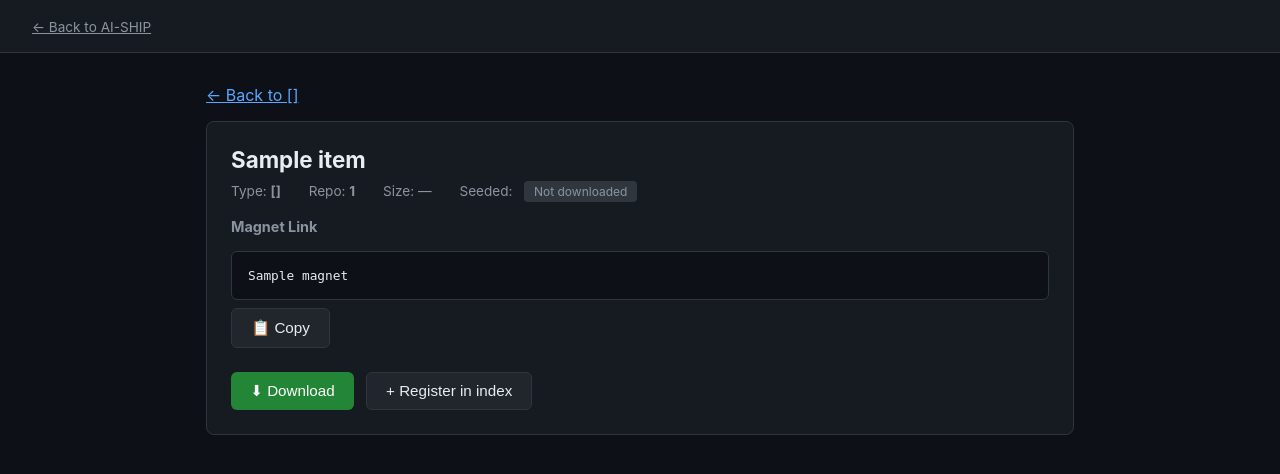
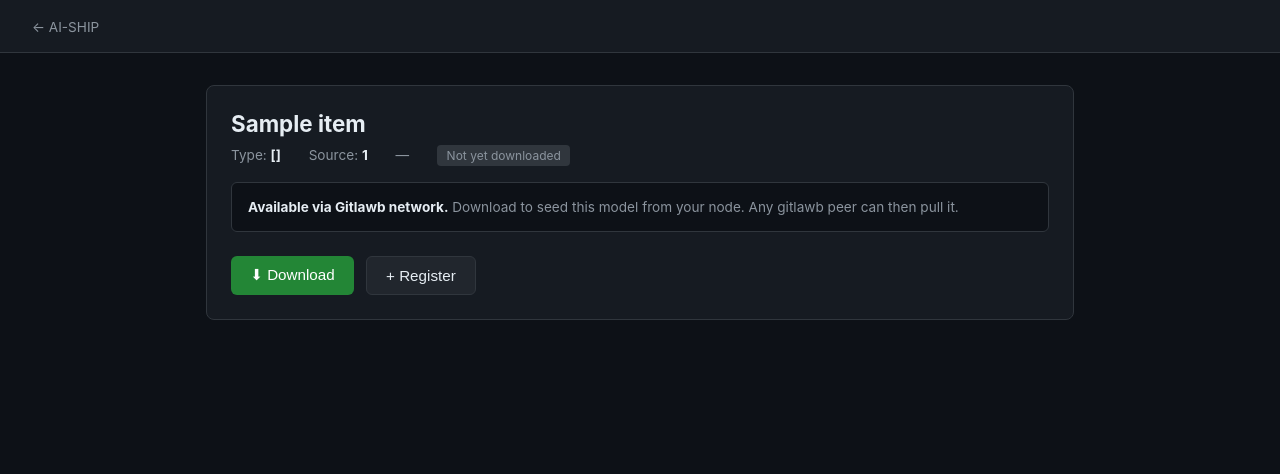
Before and after one commit to Franzferdinan51/ai-ship, a Flask app: template templates/item.html in a window 1280 px wide. Shown: the top 474 px of the page. Run offline with Flask 3, Linux system fonts and the light colour scheme; the template is opened without the code that fills it: most values are stand-ins (such as "Sample title", 1, 10 or a date in 2020); parts of the project's set-up code (start-up, migrations or seed data) failed here and were passed over.

Commit message:
Remove torrent layer — pure gitlawb-only build
- torrent.py deleted — Gitlawb handles decentralized distribution
- app.py updated — removed torrent/magnet references
- requirements.txt — torf removed
- README.md updated — gitlawb as primary infrastructure
- templates simplified — removed torrent/magnet UI elements
- All content remains on disk: torrent.py was never committed

```diff
--- a/app.py
+++ b/app.py
@@ -1,14 +1,13 @@
 """
-AI-SHIP — Web UI
-Decentralized mirror for AI models and datasets.
+AI-SHIP Web UI
+Decentralized mirror for AI models and datasets — built on Gitlawb.
 Run: python app.py
 """
-import os, sys
-from flask import Flask, render_template, request, jsonify, send_file
-from db import get_all, get_by_slug, add_or_get, stats, count_items, mark_seeding, mark_downloaded
+import os
+from flask import Flask, render_template, request, jsonify
+from db import get_all, get_by_slug, add_or_get, stats, count_items, mark_downloaded
 from downloader import download_model, download_dataset, list_hf_models, list_hf_datasets
-from torrent import create_and_save
-from config import WEB_HOST, WEB_PORT, MODELS_DIR, DATASETS_DIR, TORRENTS_DIR
+from config import WEB_HOST, WEB_PORT, MODELS_DIR, DATASETS_DIR
 
 app = Flask(__name__)
 app.config['TEMPLATES_AUTO_RELOAD'] = True
@@ -45,7 +44,7 @@ def item_page(slug):
         return "Not found", 404
     return render_template('item.html', item=item)
 
-# ─── API ──────────────────────────────────────────────────────────────────────
+# ─── API ─────────────────────────────────────────────────────────────────────
 
 @app.route('/api/stats')
 def api_stats():
@@ -60,9 +59,10 @@ def api_search():
 
 @app.route('/api/download', methods=['POST'])
 def api_download():
-    data = request.json
-    item_type = data.get('type')   # 'model' or 'dataset'
-    repo_id   = data.get('repo_id')
+    """Download a model or dataset from HuggingFace and register it in the index."""
+    data     = request.json
+    item_type = data.get('type')    # 'model' or 'dataset'
+    repo_id  = data.get('repo_id')
     if not repo_id or item_type not in ('model', 'dataset'):
         return jsonify({'error': 'Invalid request'}), 400
 
@@ -74,41 +74,33 @@ def api_download():
     if path is None:
         return jsonify({'error': result}), 500
 
-    # Create torrent for downloaded content
     dest_dir = MODELS_DIR if item_type == 'model' else DATASETS_DIR
     name = repo_id.replace('/', '_')
-    try:
-        t_path, magnet = create_and_save(path, name, output_dir=TORRENTS_DIR)
-        item_id = add_or_get(item_type, repo_id, repo_id.split('/')[-1],
-                             name, os.path.getsize(path),
-                             magnet=magnet, torrent_file=t_path)
-        mark_downloaded(item_id)
-        return jsonify({'ok': True, 'path': path, 'magnet': magnet,
-                        'torrent': t_path})
-    except Exception as e:
-        return jsonify({'ok': True, 'path': path, 'error': str(e)})
+    item_id = add_or_get(
+        item_type, repo_id,
+        title=repo_id.split('/')[-1],
+        filename=name,
+        size_bytes=os.path.getsize(path) if os.path.exists(path) else 0,
+    )
+    mark_downloaded(item_id)
+    return jsonify({
+        'ok': True,
+        'path': path,
+        'id': item_id,
+    })
 
 @app.route('/api/add', methods=['POST'])
 def api_add():
-    """Register a model/dataset without downloading — just index it."""
-    data = request.json
+    """Register a HuggingFace model or dataset in the index without downloading."""
+    data     = request.json
     item_type = data.get('type')
-    repo_id   = data.get('repo_id')
-    title     = data.get('title', repo_id)
+    repo_id  = data.get('repo_id')
+    title    = data.get('title', repo_id)
     if not item_type or not repo_id:
         return jsonify({'error': 'Invalid'}), 400
     item_id = add_or_get(item_type, repo_id, title, f'HF:{repo_id}')
     return jsonify({'ok': True, 'id': item_id})
 
-@app.route('/torrents/<slug>')
-def serve_torrent(slug):
-    item = get_by_slug(slug)
-    if not item or not item.get('torrent_file'):
-        return "Torrent not found", 404
-    return send_file(item['torrent_file'],
-                     as_attachment=True,
-                     download_name=f"{slug}.torrent")
-
 if __name__ == '__main__':
     print(f"Starting AI-SHIP at http://{WEB_HOST}:{WEB_PORT}")
     app.run(host=WEB_HOST, port=WEB_PORT, debug=True)
--- a/templates/item.html
+++ b/templates/item.html
@@ -3,69 +3,59 @@
 <head>
 <meta charset="UTF-8">
 <meta name="viewport" content="width=device-width, initial-scale=1.0">
-<title>{{ item_type|title }} — AI-SHIP</title>
+<title>{{ item.title[:40] }} — AI-SHIP</title>
 <style>
   * { box-sizing: border-box; margin: 0; padding: 0; }
   body { font-family: -apple-system, BlinkMacSystemFont, 'Segoe UI', sans-serif;
          background: #0d1117; color: #e6edf3; }
-  a { color: #58a6ff; }
-  header { background: #161b22; border-bottom: 1px solid #30363d;
-           padding: 1rem 2rem; }
+  a { color: #58a6ff; text-decoration: none; }
+  header { background: #161b22; border-bottom: 1px solid #30363d; padding: 1rem 2rem; }
   header a { color: #8b949e; font-size: 0.85rem; }
   main { max-width: 900px; margin: 2rem auto; padding: 0 1rem; }
-  .item-card { background: #161b22; border: 1px solid #30363d;
-               border-radius: 8px; padding: 1.5rem; }
-  .item-card h1 { font-size: 1.4rem; margin-bottom: 0.5rem; word-break: break-all; }
+  .card { background: #161b22; border: 1px solid #30363d; border-radius: 8px;
+          padding: 1.5rem; }
+  .card h1 { font-size: 1.4rem; word-break: break-all; margin-bottom: 0.5rem; }
   .meta { color: #8b949e; font-size: 0.85rem; margin-bottom: 1rem; }
   .meta span { margin-right: 1.5rem; }
-  .size { color: #58a6ff; font-weight: bold; }
+  .meta strong { color: #e6edf3; }
+  .badge { display: inline-block; padding: 0.2rem 0.6rem; border-radius: 4px;
+            font-size: 0.75rem; }
+  .badge-downloaded { background: #238636; color: #fff; }
+  .badge-none { background: #30363d; color: #8b949e; }
   .actions { display: flex; gap: 0.75rem; flex-wrap: wrap; margin-top: 1.5rem; }
   .btn { padding: 0.6rem 1.2rem; border-radius: 6px; border: none;
-         cursor: pointer; font-size: 0.95rem; }
+          cursor: pointer; font-size: 0.95rem; }
   .btn-primary { background: #238636; color: #fff; }
+  .btn-primary:hover { background: #2ea043; }
   .btn-secondary { background: #21262d; color: #e6edf3; border: 1px solid #30363d; }
-  .status { display: inline-block; padding: 0.2rem 0.6rem; border-radius: 4px;
-            font-size: 0.75rem; margin-left: 0.5rem; }
-  .status.seeded { background: #238636; }
-  .status.downloaded { background: #1f6feb; }
-  .status.none { background: #30363d; }
-  pre { background: #0d1117; border: 1px solid #30363d; border-radius: 6px;
-        padding: 1rem; overflow-x: auto; font-size: 0.8rem; margin-top: 1rem; }
-  .back { margin-bottom: 1rem; }
+  .info-box { background: #0d1117; border: 1px solid #30363d; border-radius: 6px;
+               padding: 1rem; margin-top: 1rem; font-size: 0.85rem; color: #8b949e; }
 </style>
 </head>
 <body>
 <header>
-  <a href="/">&larr; Back to AI-SHIP</a>
+  <a href="/">&larr; AI-SHIP</a>
 </header>
 <main>
-  <div class="back"><a href="/{{ item_type }}">&larr; Back to {{ item_type }}</a></div>
-  <div class="item-card">
+  <div class="card">
     <h1>{{ item.title }}</h1>
     <div class="meta">
       <span>Type: <strong>{{ item.item_type }}</strong></span>
-      <span>Repo: <strong>{{ item.repo_id }}</strong></span>
-      <span>Size: {% if item.size_bytes %}<span class="size">{{ (item.size_bytes/1e9)|round(2) }} GB</span>{% else %}—{% endif %}</span>
-      <span>Seeded: <span class="status {% if item.seeded %}seeded{% elif item.downloaded %}downloaded{% else %}none{% endif %}">
-        {% if item.seeded %}Seeding{% elif item.downloaded %}Downloaded{% else %}Not downloaded{% endif %}
-      </span></span>
+      <span>Source: <strong>{{ item.repo_id }}</strong></span>
+      <span>{% if item.size_bytes %}{{ (item.size_bytes/1e9)|round(2) }} GB{% else %}—{% endif %}</span>
+      <span class="badge {% if item.downloaded %}badge-downloaded{% else %}badge-none{% endif %}">
+        {% if item.downloaded %}Downloaded{% else %}Not yet downloaded{% endif %}
+      </span>
     </div>
 
-    {% if item.magnet %}
-    <h3 style="margin-top:1rem;font-size:0.9rem;color:#8b949e">Magnet Link</h3>
-    <pre id="magnet">{{ item.magnet }}</pre>
-    <button class="btn btn-secondary" style="margin-top:0.5rem" onclick="copy_magnet()">📋 Copy</button>
-    {% endif %}
-
-    {% if item.torrent_file %}
-    <div style="margin-top:1rem">
-      <a href="/torrents/{{ item.slug }}" class="btn btn-secondary">⬇ Download .torrent file</a>
+    <div class="info-box">
+      <strong style="color:#e6edf3">Available via Gitlawb network.</strong>
+      Download to seed this model from your node. Any gitlawb peer can then pull it.
     </div>
-    {% endif %}
 
     <div class="actions">
       <button class="btn btn-primary" onclick="download_item()">⬇ Download</button>
-      <button class="btn btn-secondary" onclick="register_item()">+ Register in index</button>
+      <button class="btn btn-secondary" onclick="register_item()">+ Register</button>
     </div>
   </div>
 </main>
@@ -84,12 +74,9 @@ async function download_item() {
       body: JSON.stringify({type: item.item_type, repo_id: item.repo_id})
     });
     const d = await r.json();
-    if (d.error) alert('Error: ' + d.error);
-    else {
-      btn.textContent = '✓ Downloaded';
-      if (d.magnet) alert('Done!\nMagnet: ' + d.magnet);
-    }
-  } catch(e) { alert('Error: ' + e); }
+    if (d.error) { alert('Error: ' + d.error); btn.textContent = '⬇ Download'; btn.disabled = false; }
+    else { btn.textContent = '✓ Downloaded'; }
+  } catch(e) { alert('Error: ' + e); btn.textContent = '⬇ Download'; btn.disabled = false; }
 }
 
 async function register_item() {
@@ -99,13 +86,8 @@ async function register_item() {
       headers: {'Content-Type': 'application/json'},
       body: JSON.stringify({type: item.item_type, repo_id: item.repo_id})
     });
-    alert('Registered!');
+    alert('Registered on this node!');
   } catch(e) { alert('Error: ' + e); }
-}
-
-function copy_magnet() {
-  navigator.clipboard.writeText(document.getElementById('magnet').textContent.trim());
-  alert('Magnet copied!');
 }
 </script>
 </body>
```
Also changed, not shown: torrent.py (deleted, +0 -70 lines), README.md.
